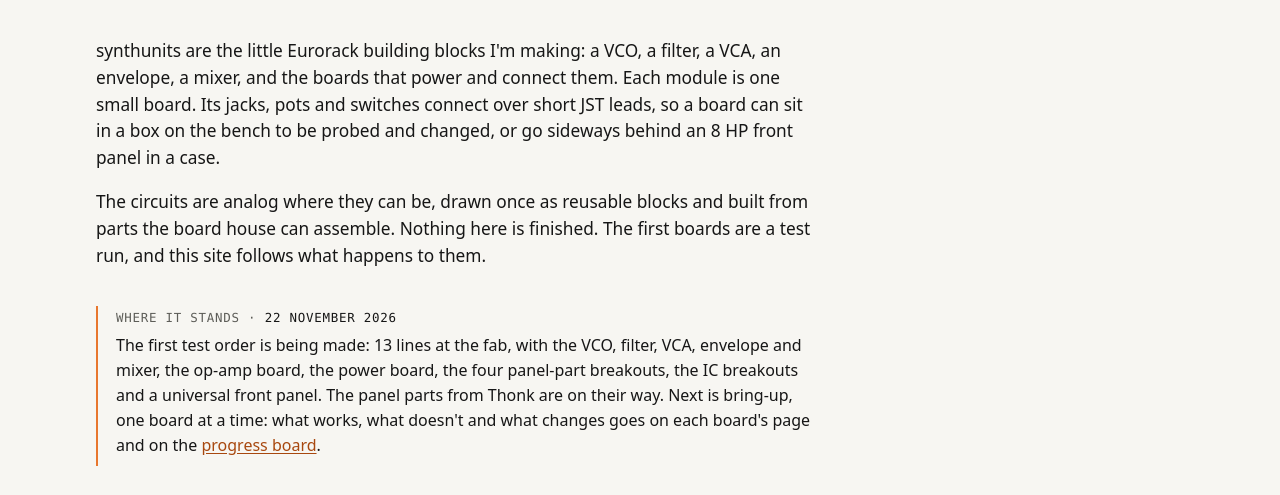
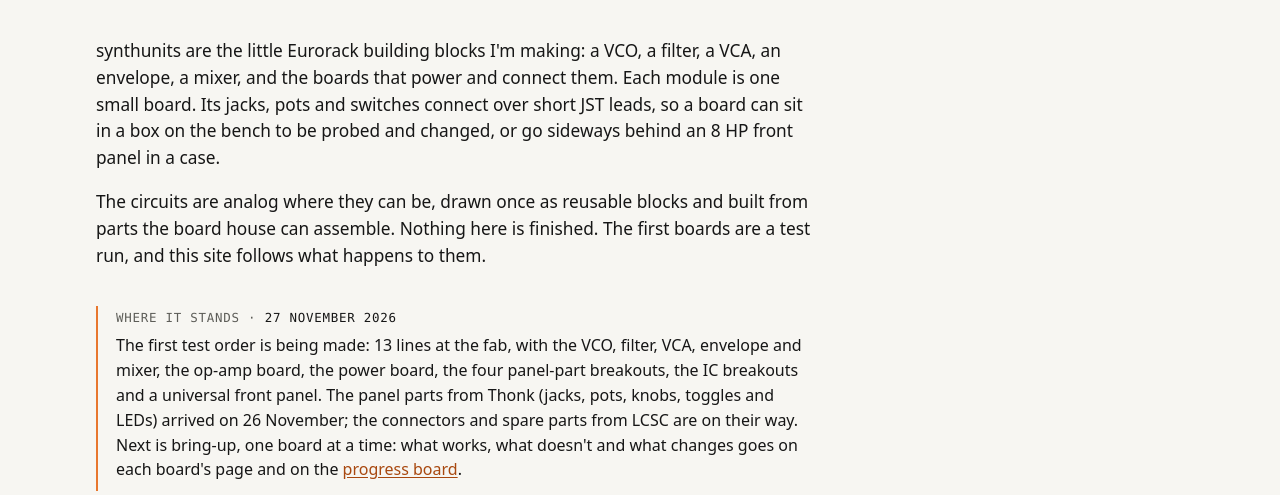
Before and after one commit to somebox/synthunits, a plain HTML site: page index.html in a window 1280 px wide. Shown: the part 233-728 px from the top of the page. Drawn offline with Linux system fonts and the light colour scheme.

Commit message:
site: built from synth-blocks 29ddca3 (2026-11-27)

```diff
--- a/index.html
+++ b/index.html
@@ -23,10 +23,11 @@ JST leads, so a board can sit in a box on the bench to be probed and changed, or
 in a case.</p>
 <p>The circuits are analog where they can be, drawn once as reusable blocks and built from parts the board house can
 assemble. Nothing here is finished. The first boards are a test run, and this site follows what happens to them.</p></section>
-<aside class="update" aria-label="Where it stands"><p class="when">Where it stands <span aria-hidden="true">·</span> <time datetime="2026-11-22">22 November 2026</time></p><p>The first test order is being made: 13 lines at the fab, with the VCO, filter, VCA, envelope and mixer,
+<aside class="update" aria-label="Where it stands"><p class="when">Where it stands <span aria-hidden="true">·</span> <time datetime="2026-11-27">27 November 2026</time></p><p>The first test order is being made: 13 lines at the fab, with the VCO, filter, VCA, envelope and mixer,
 the op-amp board, the power board, the four panel-part breakouts, the IC breakouts and a universal front panel. The
-panel parts from Thonk are on their way. Next is bring-up, one board at a time: what works, what doesn't and what changes
-goes on each board's page and on the <a href="https://github.com/users/somebox/projects/3">progress board</a>.</p></aside>
+panel parts from Thonk (jacks, pots, knobs, toggles and LEDs) arrived on 26 November; the connectors and spare parts
+from LCSC are on their way. Next is bring-up, one board at a time: what works, what doesn't and what changes goes on
+each board's page and on the <a href="https://github.com/users/somebox/projects/3">progress board</a>.</p></aside>
 <section class="panels">
 <a class="panel" href="minimodules/"><div class="shot"><img src="img/vco/card.webp" alt="" loading="lazy"></div><h2>Minimodules</h2><p>One module, one small board: VCO, filter, VCA, envelope, mixer and more.</p><span class="count">10 boards</span></a>
 <a class="panel" href="eurorack/"><div class="shot"><img src="img/vco-10hp/card.webp" alt="" loading="lazy"></div><h2>Eurorack modules</h2><p>Modules on one board behind a front panel: the full VCO and a whole voice.</p><span class="count">2 boards</span></a>
```
